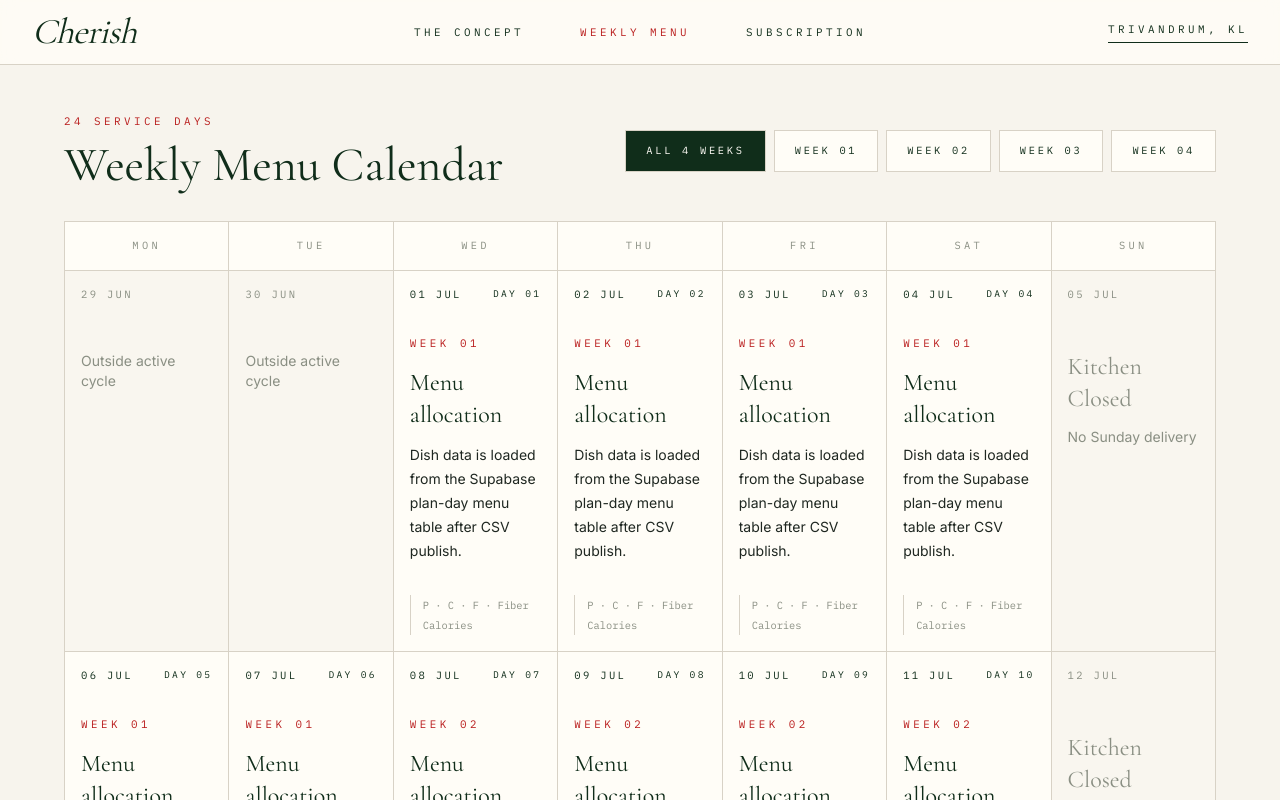
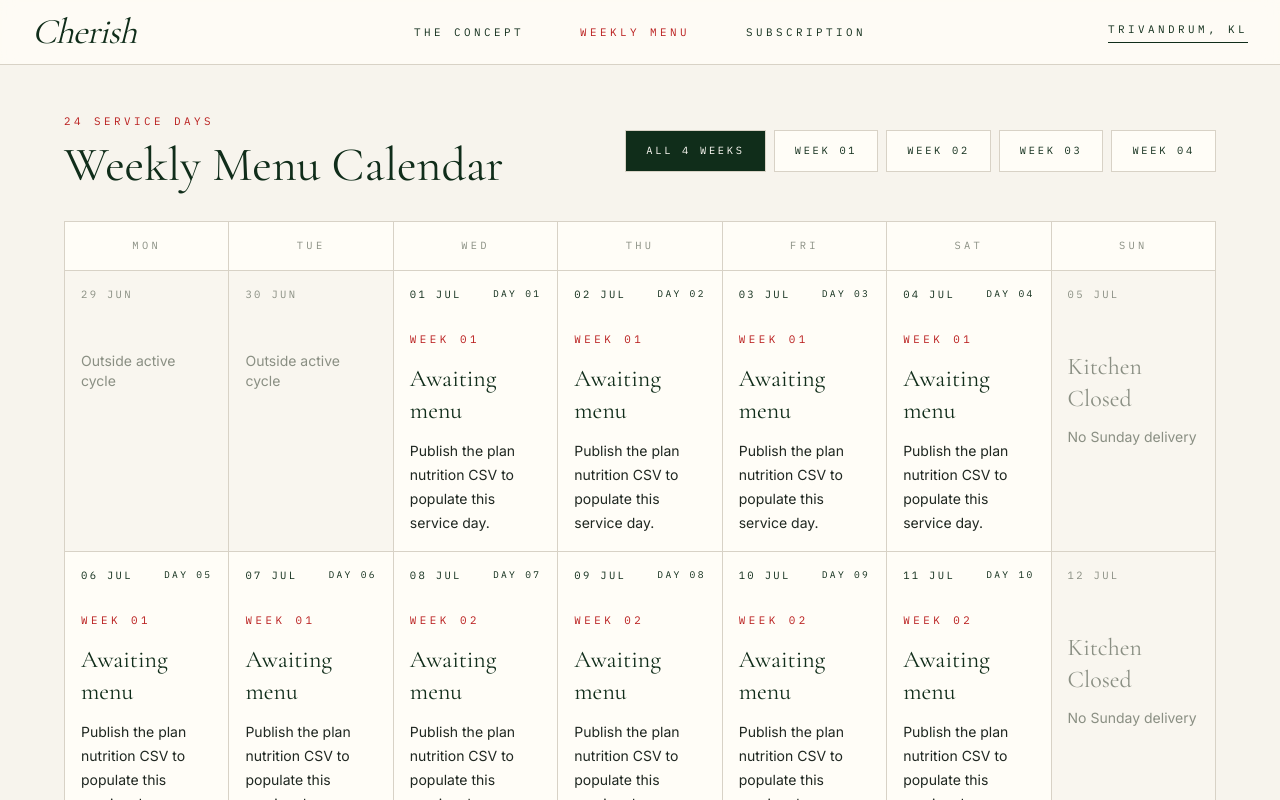
Before and after one commit to anoopspoona/cherisheverybite, a Next.js app: page /menu in a window 1280 px wide. Shown: the top 800 px of the page. Built offline with nearby package versions, Linux system fonts and the light colour scheme.

Commit message:
feat: render Supabase menu data in calendar

```diff
--- a/components/calendar/service-calendar.tsx
+++ b/components/calendar/service-calendar.tsx
@@ -1,11 +1,31 @@
 import { buildFiveWeekServiceGrid, WEEKDAY_LABELS } from '@/lib/calendar/service-cycle';
+import type { PlanDayMenu } from '@/lib/menu/queries';
 
 function formatDay(date: Date) {
   return new Intl.DateTimeFormat('en-IN', { day: '2-digit', month: 'short' }).format(date).toUpperCase();
 }
 
-export function ServiceCalendar({ anchorDate = new Date('2026-07-01') }: { anchorDate?: Date }) {
+function macroLine(menu?: PlanDayMenu) {
+  if (!menu) return 'P · C · F · Fiber';
+  return `P ${menu.protein_g ?? 0}g · C ${menu.carbohydrates_g ?? 0}g · F ${menu.fats_g ?? 0}g · Fiber ${menu.fiber_g ?? 0}g`;
+}
+
+function components(menu?: PlanDayMenu) {
+  if (!menu) return [];
+  return [menu.component_1, menu.component_2, menu.component_3, menu.component_4, menu.component_5].filter(Boolean);
+}
+
+export function ServiceCalendar({
+  anchorDate = new Date('2026-07-01'),
+  menuRows = [],
+  planName
+}: {
+  anchorDate?: Date;
+  menuRows?: PlanDayMenu[];
+  planName?: string | null;
+}) {
   const cells = buildFiveWeekServiceGrid(anchorDate);
+  const byCycleDay = new Map(menuRows.map((row) => [row.cycle_service_day, row]));
 
   return (
     <section className="bg-cream px-5 py-12 md:px-10 lg:px-16">
@@ -13,8 +33,9 @@ export function ServiceCalendar({ anchorDate = new Date('2026-07-01') }: { ancho
         <div>
           <p className="editorial-label text-accentRed">24 Service Days</p>
           <h1 className="mt-3 font-serif text-5xl text-forest">Weekly Menu Calendar</h1>
+          {planName ? <p className="mt-3 text-sm text-muted">Showing: {planName}</p> : null}
         </div>
-        <div className="flex gap-2">
+        <div className="flex flex-wrap gap-2">
           {['ALL 4 WEEKS', 'WEEK 01', 'WEEK 02', 'WEEK 03', 'WEEK 04'].map((label, index) => (
             <button
               key={label}
@@ -36,10 +57,13 @@ export function ServiceCalendar({ anchorDate = new Date('2026-07-01') }: { ancho
         {cells.map((cell, index) => {
           const isService = cell.kind === 'service';
           const isClosed = cell.kind === 'closed';
+          const menu = cell.cycleServiceDay ? byCycleDay.get(cell.cycleServiceDay) : undefined;
+          const items = components(menu);
+
           return (
             <article
               key={`${cell.kind}-${cell.date.toISOString()}-${index}`}
-              className={`min-h-56 border-b border-r border-line p-4 ${isService ? 'bg-ivory text-forest' : 'bg-cream/70 text-muted'}`}
+              className={`min-h-64 border-b border-r border-line p-4 ${isService ? 'bg-ivory text-forest' : 'bg-cream/70 text-muted'}`}
             >
               <div className="flex items-start justify-between gap-3">
                 <span className="font-mono text-[0.66rem] uppercase tracking-[0.22em]">{formatDay(cell.date)}</span>
@@ -47,13 +71,24 @@ export function ServiceCalendar({ anchorDate = new Date('2026-07-01') }: { ancho
               </div>
 
               {isService ? (
-                <div className="mt-8">
+                <div className="mt-7">
                   <p className="editorial-label text-accentRed">Week {String(cell.cycleWeek).padStart(2, '0')}</p>
-                  <h2 className="mt-4 font-serif text-2xl">Menu allocation</h2>
-                  <p className="mt-3 text-sm leading-6 text-charcoal">Dish data is loaded from the Supabase plan-day menu table after CSV publish.</p>
-                  <div className="mt-8 border-l border-line pl-3 font-mono text-[0.65rem] leading-5 text-muted">
-                    P · C · F · Fiber<br />Calories
-                  </div>
+                  {menu ? (
+                    <>
+                      <h2 className="mt-4 font-serif text-2xl leading-7">{items[0] ?? 'Menu allocation'}</h2>
+                      <ul className="mt-4 space-y-1 text-sm leading-5 text-charcoal">
+                        {items.slice(1).map((item) => <li key={item}>{item}</li>)}
+                      </ul>
+                      <div className="mt-8 border-l border-line pl-3 font-mono text-[0.65rem] leading-5 text-muted">
+                        {macroLine(menu)}<br />{menu.calories ?? 0} KCAL
+                      </div>
+                    </>
+                  ) : (
+                    <>
+                      <h2 className="mt-4 font-serif text-2xl">Awaiting menu</h2>
+                      <p className="mt-3 text-sm leading-6 text-charcoal">Publish the plan nutrition CSV to populate this service day.</p>
+                    </>
+                  )}
                 </div>
               ) : isClosed ? (
                 <div className="mt-12">
```
